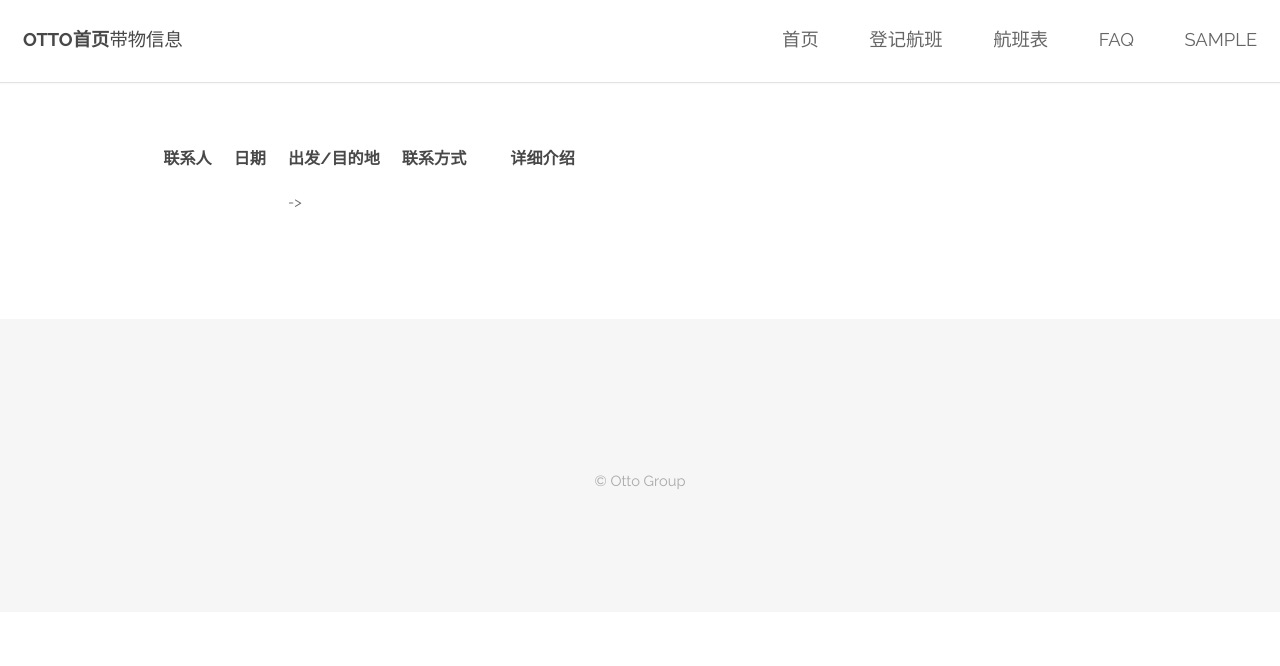
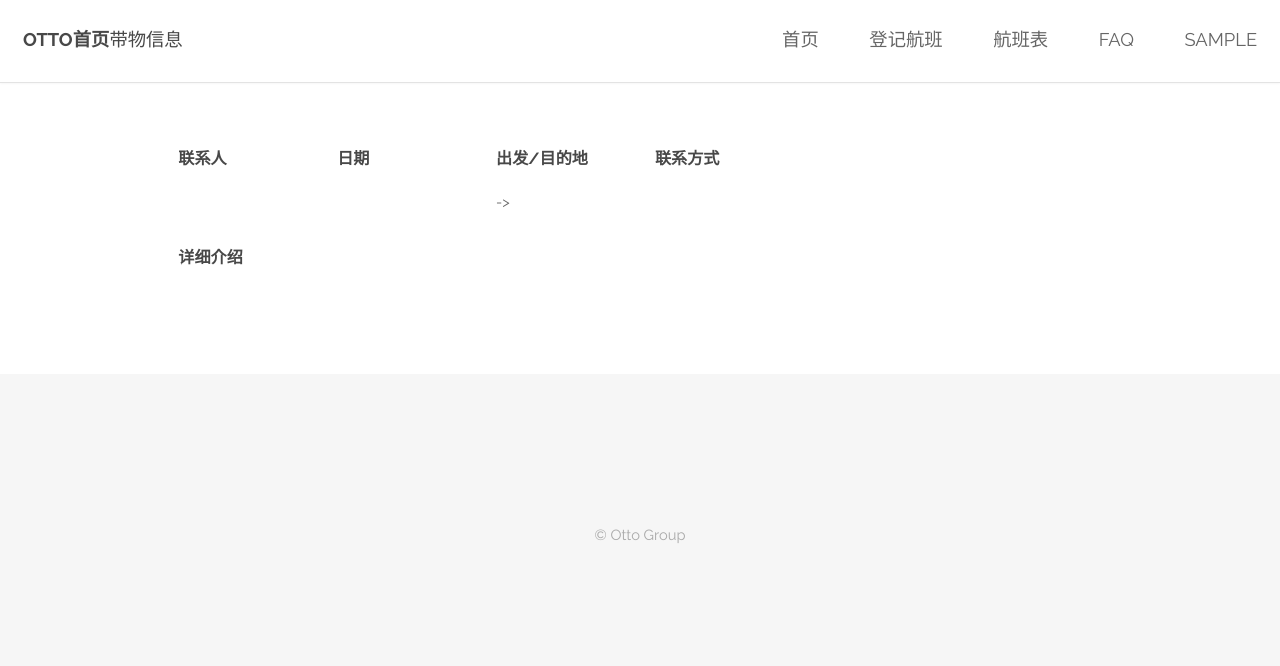
Before and after one commit to mymjack/Project-Alpha, a PHP site: page /pages/single.php in a window 1280 px wide. Shown: the top 666 px of the page. Run offline with PHP 8.4, Linux system fonts and the light colour scheme; the template is opened without the code that fills it, so the values that code supplies are empty; the visitor is signed in with stand-in values (Sample User, id 1).

Commit message:
Rearranged grids in single page

```diff
--- a/pages/single.php
+++ b/pages/single.php
@@ -26,7 +26,7 @@
 		<title>带物信息 - Otto带物</title>
 		<meta charset="utf-8" />
 		<meta name="viewport" content="width=device-width, initial-scale=1" />
-		<link rel="stylesheet" href="../assets/css/main.css" />
+		<link rel="stylesheet" href="../assets/css/main-cleaned.css" />
 	</head>
 	<body>
 
@@ -39,33 +39,23 @@
 				<div class="container">
 
 					<div class="row">
-						<div class="single-left-col">
-						<div>
+						<div class="col-xs-6 col-sm-3 col-md-2">
 							<h4>联系人</h4><?php echo "<p>$name</p>" ?>
 						</div>
+
+						<div class="col-xs-6 col-sm-3 col-md-2">
+							<h4>日期</h4><p><?php echo "$traveldate"?> </p>
 						</div>
 
-						<div class="single-right-col">
-						<div>
-							<h4>日期</h4><p><?php echo "$traveldate"?> </p>
-						</div>
+						<div class="col-xs-6 col-sm-3 col-md-2">
+							<h4>出发/目的地</h4><p><?php echo "$dep -> $ari"?></p>
 						</div>
 
-						<div class="single-left-col">
-						<div>
-							<h4>出发/目的地</h4><p><?php echo "$dep -> $ari"?></p>
-						</div>
+						<div class="col-xs-6 col-sm-3 col-md-2">
+							<h4>联系方式</h4><p><?php echo "$cell"?></p>
 						</div>
 
-						<div class="single-right-col">
-						<div>
-							<h4>联系方式</h4><p><?php echo "$cell"?></p>
-						</div>
-						</div>
-
-						<p></p>
-
-						<div>
+						<div class="col-xs-12">
 							<h4>详细介绍</h4>
 							<p><?php echo "$des"?></p>
 						</div>
@@ -94,7 +84,7 @@
 			<script src="../assets/js/skel.min.js"></script>
 			<script src="../assets/js/util.js"></script>
 			<script src="../assets/js/main.js"></script>
-			<script src="../assets/bootstrap-3.3.7-dist/js/bootstrap.js"></script>
+			<script src="../bootstrap-3.3.7-dist/js/bootstrap.js"></script>
 			<script>
 			  (function(i,s,o,g,r,a,m){i['GoogleAnalyticsObject']=r;i[r]=i[r]||function(){
 			  (i[r].q=i[r].q||[]).push(arguments)},i[r].l=1*new Date();a=s.createElement(o),
```
